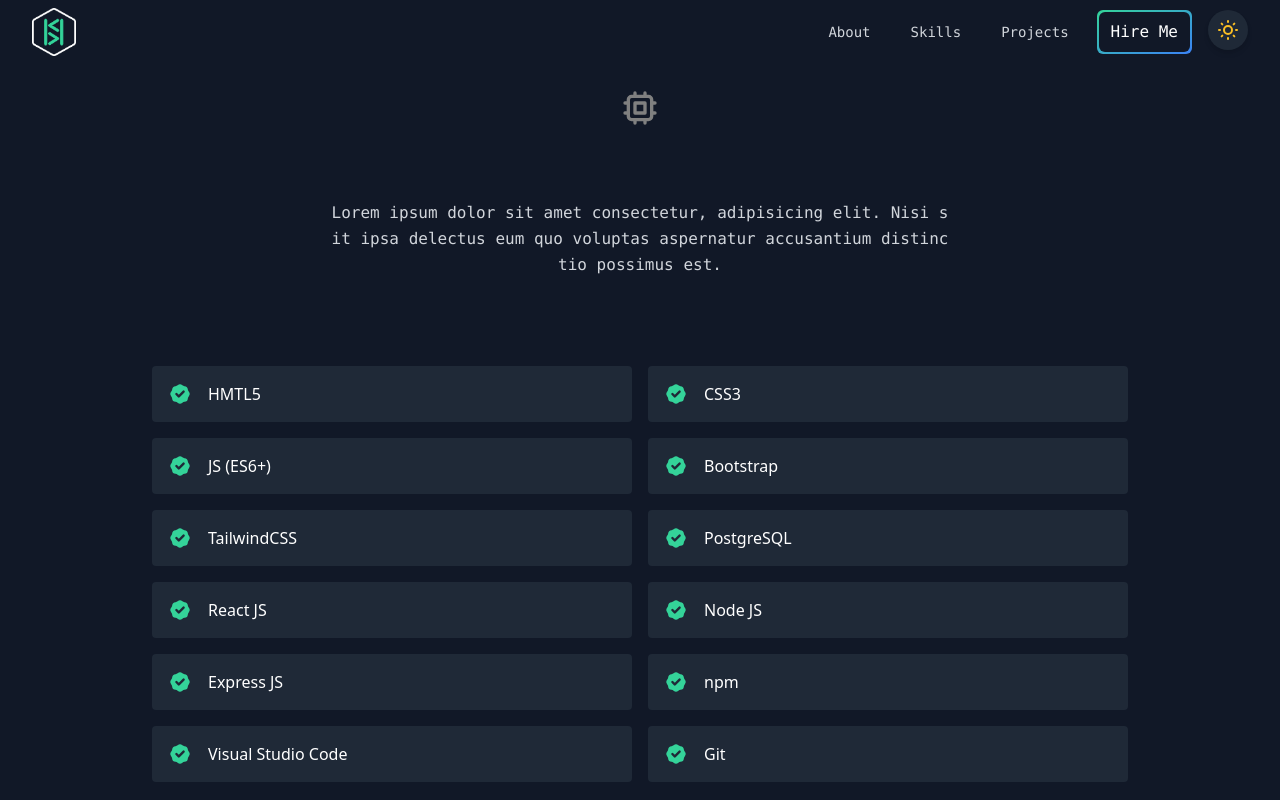
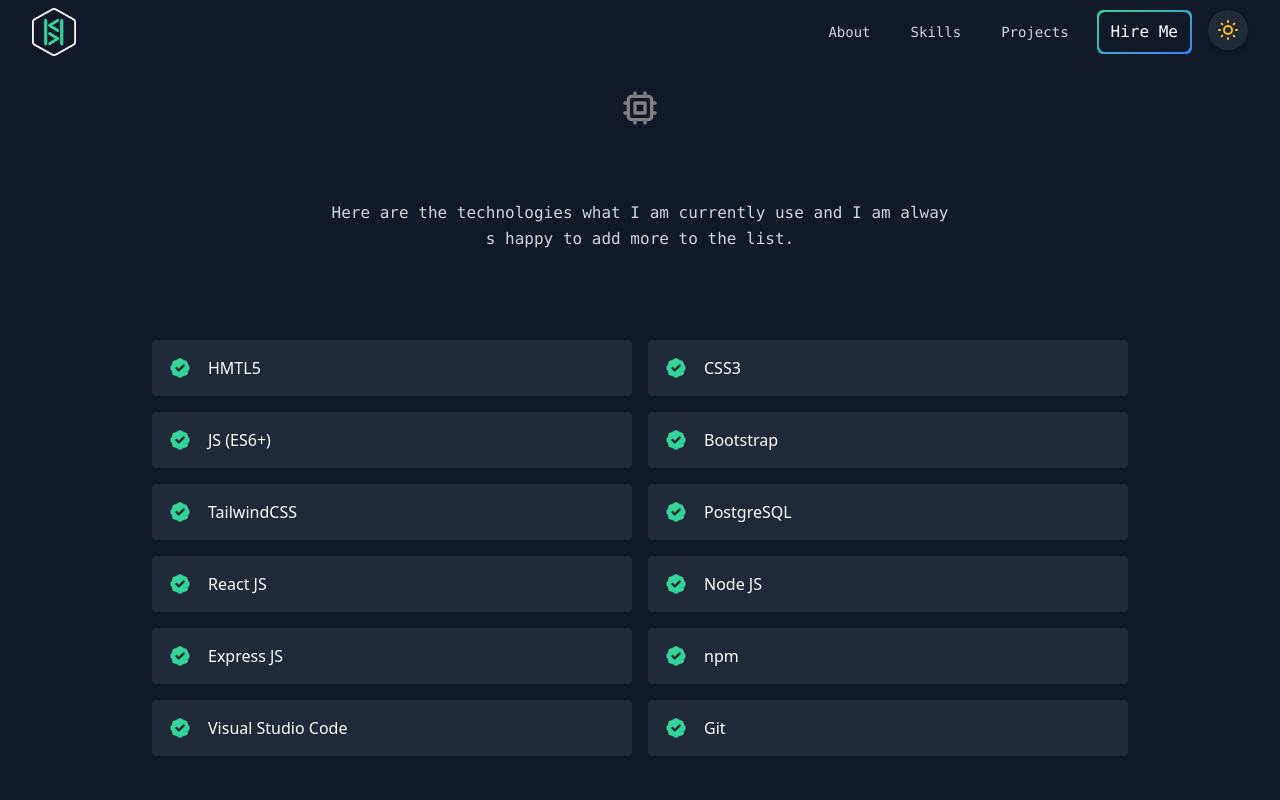
Before and after one commit to benjaminpeto/benji-portfolio, a React (Create React App) app: page /skills in a window 1280 px wide. Shown: the top 800 px of the page. Built offline with nearby package versions, Linux system fonts and the light colour scheme.

Commit message:
fixed about page and styled it better

```diff
--- a/src/components/About/About.js
+++ b/src/components/About/About.js
@@ -21,7 +21,7 @@
                 <Fade left cascade>
                     <div className="pt-6 md:p-8 text-center md:text-left space-y-4">
                     <h4 className='text-transparent bg-clip-text bg-gradient-to-r from-green-300 to-blue-600 font-mono font-bold pt-0 md:pt-2 text-2xl md:text-5xl text-shadow'>About me</h4>
-                        <p className='text-white dark:text-black font-sans pb-2 text-justify text-sm md:text-base'>I enjoy building everything from small web sites to the more complex web applications. I believe my love &amp; passion for coding makes me happy and new things faster. Lorem ns. I believe my love &amp; coding n for coding makes me happy and able to learn new things faster. Lorem ns. I believe myion for coding makes me happy and able to learn new things faster. Lorem </p><p className='text-white dark:text-black font-sans pb-2 text-justify text-sm md:text-base mt-3'>I enjoy building everything from small web sites to the more complex web ap I believe my love &amp; passion for coy and able to lea my love &amp; passion for coding makes me happy and able to learn new things faster. Lorem </p>
+                        <p className='text-white dark:text-black font-sans pb-1 text-justify text-sm md:text-base'>I am self-taught web developer from Hungary, based in the Canary Islands. Relocating and suffering the pandemic here, made me realise the importance of online platforms and its functions, as unfortunately many businesses failed to remain open as they lacked web services. Already having a BA study in a similar field, I took this opportunity to settle into web development and make it my career path.</p><p className='text-white dark:text-black font-sans pb-1 text-justify text-sm md:text-base mt-3'>For over a year I studied and built small projects, but I am now confident enough to get my hands dirty and start building real life applications and solve real problems. I am eager to learn more and expand my knowledge in the field.</p><p className='text-white dark:text-black font-bold font-sans pb-1 text-justify text-sm md:text-base mt-3'>If you would like to know more about me or are simply curious, go ahead and download my CV or get in touch.</p><p className='text-transparent bg-clip-text bg-gradient-to-r from-green-300 to-blue-600 text-lg md:text-2xl font-bold md:text-left text-center'>Hope to speak soon!</p>
                         <Link
                             to="/projects"
                             className="relative p-0.5 inline-flex items-center justify-center overflow-hidden group rounded-md sm:mr-4">
--- a/src/components/Projects/Projects.js
+++ b/src/components/Projects/Projects.js
@@ -18,7 +18,7 @@
                             Projects
                         </h1>
                         <p className="text-base text-gray-300 dark:text-gray-600 font-mono leading-relaxed xl:w-2/4 md:w-3/4 mx-auto">
-                            Look around my websites, and web applications to see what I've made so far, what technologies I used, and how I wrote my codes.
+                            Go on, have a little scroll, check out my websites and applications to see what I have worked on so far...
                         </p>
                     </RubberBand>
                 </div>
--- a/src/components/Projects/data.js
+++ b/src/components/Projects/data.js
@@ -40,7 +40,7 @@
         id: 104,
         title: "Quote Generator",
         description:
-        "A pure JavaScript quote generator. Fetching data from JSON, completely responsive and you can tweet it straight on your Twitter. Contains also a spinning loader until the data is fetched.",
+        "A pure JavaScript quote generator. Fetching data from JSON, completely responsive and you can tweet it on your Twitter. Contains also a spinning loader until the data is fetched.",
         image: quote,
         libraries:['HTML', 'CSS', 'JavaScript'],
         link: "https://benjaminpeto.github.io/quote-generator/",
--- a/src/components/Skills/Skills.js
+++ b/src/components/Skills/Skills.js
@@ -24,12 +24,10 @@
           </svg>
           <Slide up cascade duration={500}>
             <h1 className="sm:text-4xl text-3xl font-medium title-font text-transparent bg-clip-text bg-gradient-to-r from-green-300 to-blue-600 mb-4">
-              Skills &amp; Technologies
+              Languages &amp; frameworks
             </h1>
             <p className="text-base text-gray-300 dark:text-gray-600 font-mono leading-relaxed xl:w-2/4 lg:w-3/4 mx-auto">
-              Lorem ipsum dolor sit amet consectetur, adipisicing elit. Nisi sit
-              ipsa delectus eum quo voluptas aspernatur accusantium distinctio
-              possimus est.
+              Here are the technologies what I am currently use and I am always happy to add more to the list.
             </p>
           </Slide>
         </div>
```
